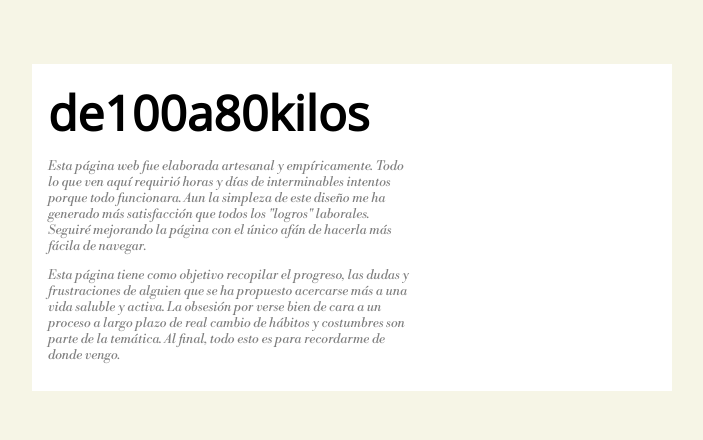
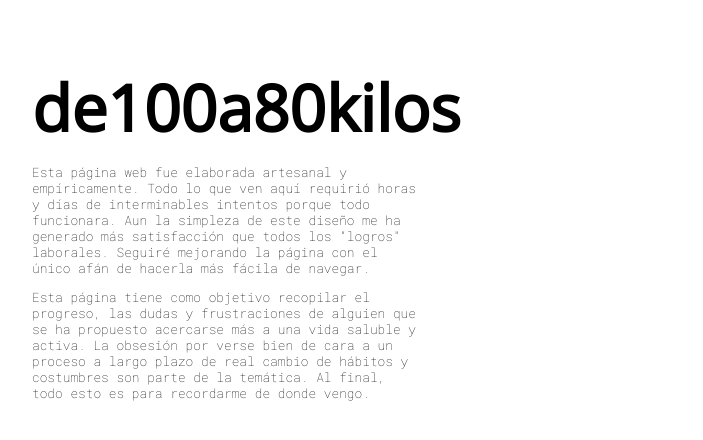
Before and after one commit to epppublic/de100a80kilos, a website: page index.html in a window 1280 px wide. Shown: the whole page, without its empty margins (224-927 px from the left). Drawn offline with nearby package versions, Linux system fonts and the light colour scheme; no server answers; a script that the page names is missing.

Commit message:
Fixing weird characters on the prestacion and presentacion objetivo elements. Also style more minimalista.

```diff
--- a/css/main.scss
+++ b/css/main.scss
@@ -1,8 +1,8 @@
 @import url('https://fonts.googleapis.com/css2?family=Roboto:wght@300&display=swap');
 @import url('https://fonts.googleapis.com/css2?family=Open+Sans&display=swap');
-@import url('https://fonts.googleapis.com/css2?family=Libre+Bodoni:ital@1&display=swap');
+@import url('https://fonts.googleapis.com/css2?family=Roboto+Mono:wght@100&display=swap');
 body {
-    background: #f6f5e6;
+    background: #ffffff;
     margin-right: 30%;
     margin-top: 5%;
     margin-left: 20%;
@@ -11,26 +11,26 @@ body {
 
 .presentacion {
     font-size: 0.8em;
-    font-family: 'Libre Bodoni';
-    color: gray;
+    font-family: 'Roboto Mono';
+    color: black;
     margin-right: 40%;
 }
 
 .presentacion-objetivo {
     font-size: 0.8em;
-    font-family: 'Libre Bodoni';
-    color: gray;
+    font-family: 'Roboto Mono';
+    color: black;
     margin-right: 40%;
 }
 
 .navbar {
     background: white;
-    padding: 1em;
     .logo {
         text-decoration: none;
         font-weight: bold;
         color: black;
-        font-size: 3em;
+        font-size: 4em;
+        margin-left: 0;
     }
     nav {
         display: none;
@@ -46,11 +46,19 @@ body {
 }
 
 .class-titulo {
-    font-weight: bold;
-    font-size: 1.3em;
+    font-weight: bolder;
+    font-size: 1.4em;
+    letter-spacing: 0.2ex;
+    margin-bottom: 0;
 }
 
 .class-fecha {
     font-style: italic;
     font-size: smaller;
+    margin-top: 0%;
 }
+
+.class-texto {
+    text-justify: distribute-all-lines;
+    margin-bottom: 10%;
+}
```
Also changed, not shown: css/main.css, 1 other file.
